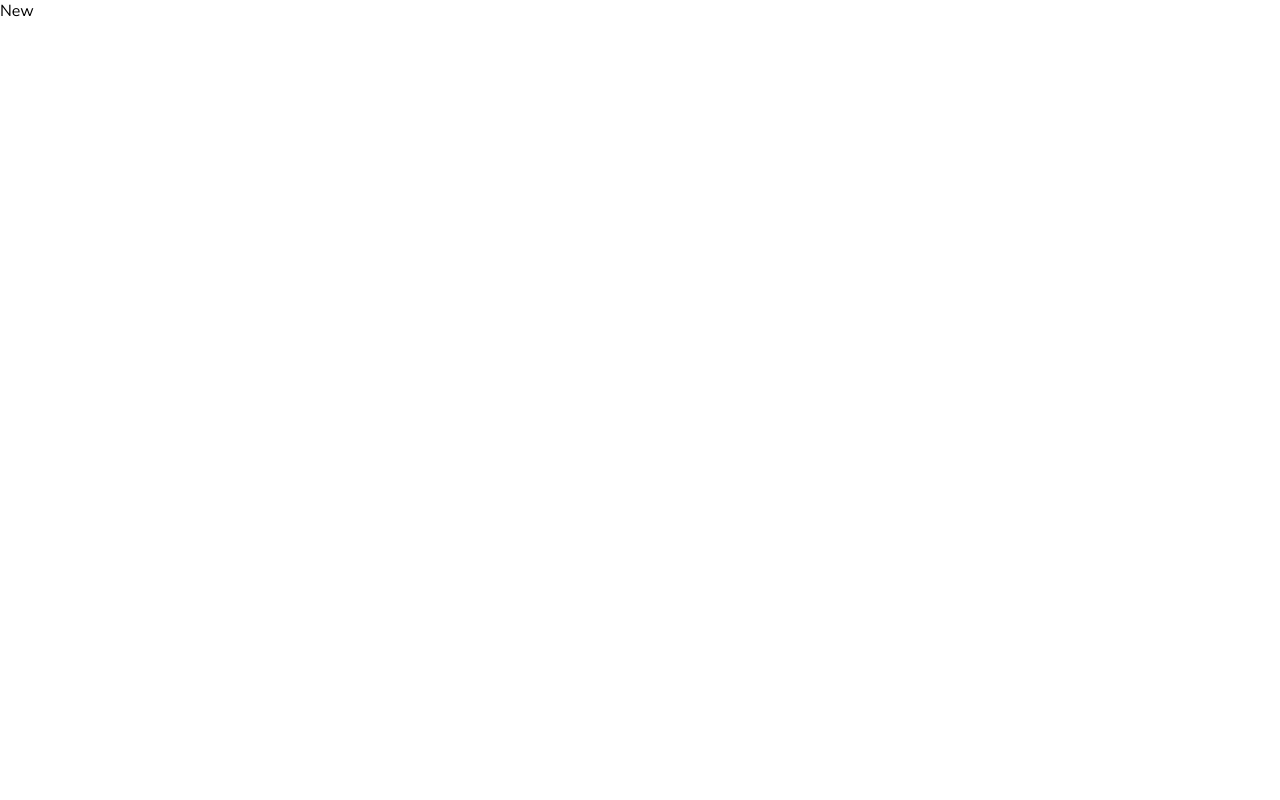
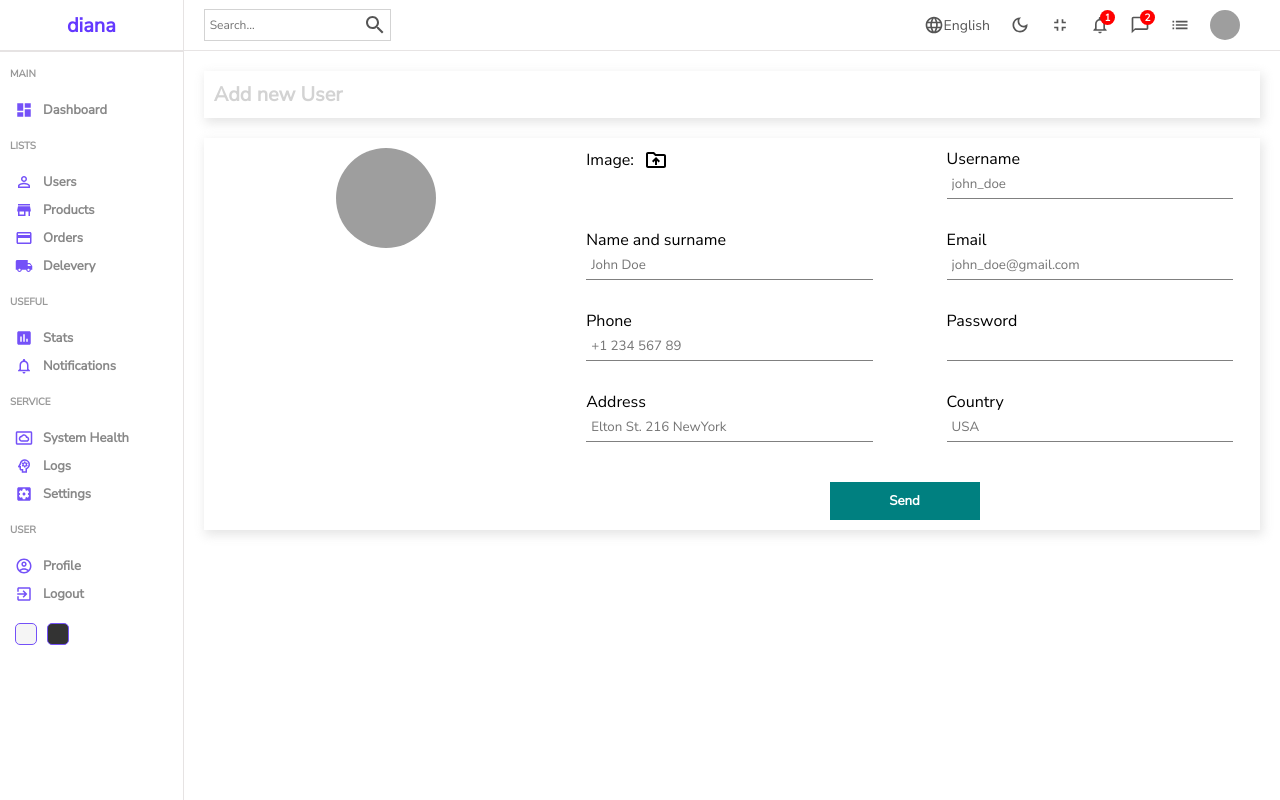
Before and after one commit to Leyla11/dashboard, a React (Create React App) app: page /users/new in a window 1280 px wide. Built offline with nearby package versions, Linux system fonts and the light colour scheme; grey boxes are pictures that could not be loaded.

Commit message:
add news

```diff
--- a/src/App.js
+++ b/src/App.js
@@ -4,6 +4,7 @@ import Login from "./pages/login/Login";
 import List from "./pages/list/List"
 import Single from "./pages/single/Single";
 import New from "./pages/new/New"
+import { productInputs, userInputs } from "./formSource";
 
 function App() {
   return (
@@ -16,12 +17,12 @@ function App() {
           <Route path="users">
             <Route index element={<List/>}/>
             <Route path=":userId" element={<Single/>}/>
-            <Route path="new" element={<New/>}/>
+            <Route path="new" element={<New inputs={userInputs} title="Add new User"/>}/>
           </Route>
           <Route path="products">
             <Route index element={<List/>}/>
             <Route path=":productId" element={<Single/>}/>
-            <Route path="new" element={<New/>}/>
+            <Route path="new" element={<New inputs={productInputs} title="Add new Product"/>}/>
           </Route>
         </Route>
       </Routes>
--- /dev/null
+++ b/src/formSource.js
@@ -0,0 +1,76 @@
+export const userInputs = [
+    {
+      id: 1,
+      label: "Username",
+      type: "text",
+      placeholder: "john_doe",
+    },
+    {
+      id: 2,
+      label: "Name and surname",
+      type: "text",
+      placeholder: "John Doe",
+    },
+    {
+      id: 3,
+      label: "Email",
+      type: "mail",
+      placeholder: "john_doe@gmail.com",
+    },
+    {
+      id: 4,
+      label: "Phone",
+      type: "text",
+      placeholder: "+1 234 567 89",
+    },
+    {
+      id: 5,
+      label: "Password",
+      type: "password",
+    },
+    {
+      id: 6,
+      label: "Address",
+      type: "text",
+      placeholder: "Elton St. 216 NewYork",
+    },
+    {
+      id: 7,
+      label: "Country",
+      type: "text",
+      placeholder: "USA",
+    },
+  ];
+
+  export const productInputs = [
+    {
+      id: 1,
+      label: "Title",
+      type: "text",
+      placeholder: "Apple Macbook Pro",
+    },
+    {
+      id: 2,
+      label: "Description",
+      type: "text",
+      placeholder: "Description",
+    },
+    {
+      id: 3,
+      label: "Category",
+      type: "text",
+      placeholder: "Computers",
+    },
+    {
+      id: 4,
+      label: "Price",
+      type: "text",
+      placeholder: "100",
+    },
+    {
+      id: 5,
+      label: "Stock",
+      type: "text",
+      placeholder: "in stock",
+    },
+  ];
--- a/src/pages/new/New.jsx
+++ b/src/pages/new/New.jsx
@@ -1,11 +1,46 @@
-import './new.scss'
+import Navbar from "../../components/navbar/Navbar";
+import Sidebar from "../../components/sidebar/Sidebar";
+import DriveFolderUploadOutlinedIcon from '@mui/icons-material/DriveFolderUploadOutlined';
+import "./new.scss";
 
-const New = () => {
+const New = ({inputs, title}) => {
   return (
-    <div className='new'>
-    New
+    <div className="new">
+      <Sidebar />
+      <div className="newContainer">
+        <Navbar />
+        <div className="top">
+          <h1>{title}</h1>
+        </div>
+        <div className="bottom">
+          <div className="left">
+            <img
+              src="https://icon-library.com/images/no-image-icon/no-image-icon-0.jpg"
+              alt=""
+            />
+          </div>
+          <div className="right">
+            <form>
+            <div className="formInput">
+                <label htmlFor="file">
+                 Image: <DriveFolderUploadOutlinedIcon className="icon"/>
+                </label>
+                <input type="file" id="file" style={{display: "none"}}/>
+              </div>
+
+              {inputs.map((input) => (
+              <div className="formInput" key={input.id}>
+                <label>{input.label}</label>
+                <input type={input.type} placeholder={input.placeholder} />
+              </div>
+              ))}
+              <button>Send</button>
+            </form>
+          </div>
+        </div>
+      </div>
     </div>
-  )
-}
+  );
+};
 
-export default New
+export default New;
--- a/src/pages/new/new.scss
+++ b/src/pages/new/new.scss
@@ -0,0 +1,79 @@
+ .new {
+    width: 100%;
+    display: flex;
+
+    .newContainer {
+        flex: 6;
+
+        .top,
+        .bottom {
+            -webkit-box-shadow: 2px 4px 10px 1px rgba(0, 0, 0, 0.47);
+            box-shadow: 2px 4px 10px 1px rgba(201, 201, 201, 0.47);
+            padding: 10px;
+            margin: 20px;
+            display: flex;
+
+            h1 {
+                color: lightgray;
+                font-size: 20px;
+            }
+
+            .left {
+                flex: 1;
+                text-align: center;
+
+                img {
+                   width: 100px;
+                   height: 100px;
+                   border-radius: 50%;
+                   object-fit: cover;
+                }
+            }
+
+            .right {
+                flex: 2;
+
+                form {
+                    display: flex;
+                    flex-wrap: wrap;
+                    gap: 30px;
+                    justify-content: space-around;
+
+                    .formInput {
+                        width: 40%;
+
+                        label {
+                            display: flex;
+                            align-items: center;
+                            gap: 10px;
+
+                            .icon {
+                                cursor: pointer;
+                            }
+                        }
+
+                        input {
+                            width: 100%;
+                            padding: 5px;
+                            border: none;
+                            border-bottom: 1px solid gray;
+                        }
+                    }
+
+                    button {
+                        width: 150px;
+                        padding: 10px;
+                        border: none;
+                        background-color: teal;
+                        color: white;
+                        font-weight: bold;
+                        cursor: pointer;
+                        margin-top: 10px;
+                    }
+                }
+            }
+        }
+    }
+
+
+ }
```
